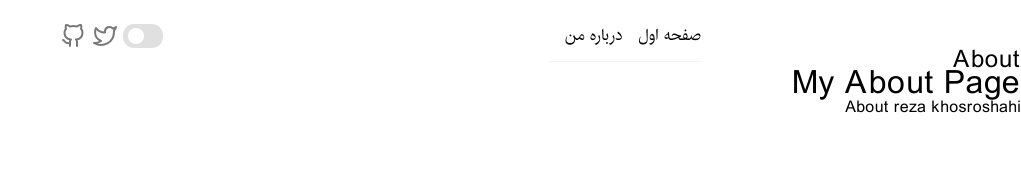
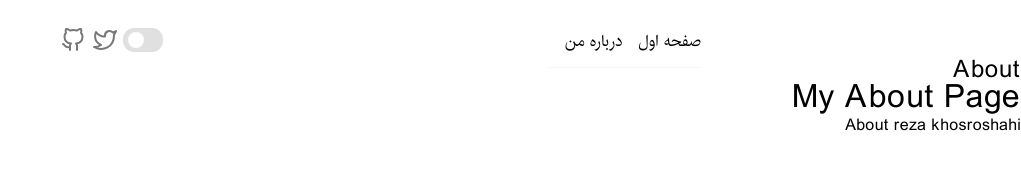
Before and after one commit to PedramMarandi/blog, a Gatsby site: page /about in a window 1280 px wide. Shown: the whole page, without its empty margins (259-1280 px from the left). Built offline with nearby package versions, Linux system fonts and the light colour scheme; Gatsby itself is replaced by a stand-in of ours.

Commit message:
use different lineHeight in medium size

```diff
--- a/src/style/globalStyle.js
+++ b/src/style/globalStyle.js
@@ -5,6 +5,11 @@ import { largeUp, mediumUp } from "./breakpoints"
 export const GlobalStyle = createGlobalStyle`
   :root {
     --base-line: 1.5rem;
+  }
+  @media ${mediumUp} {
+    :root {
+      --base-line: 1.75rem;
+    }
   }
   * {
     box-sizing: border-box;
@@ -16,7 +21,7 @@ export const GlobalStyle = createGlobalStyle`
     src: url(${fonts.IRANBoldEOT}?#iefix) format('eot'),  /* IE6–8 */
   url(${fonts.IRANBoldWOFF2}) format('woff2'),  /* Chrome36+, Opera24+*/
   url(${
-  fonts.IRANBoldWOFF
+    fonts.IRANBoldWOFF
   }) format('woff'),  /* FF3.6+, IE9, Chrome6+, Saf5.1+*/
  url(${fonts.IRANBoldTTF}) format('ttf');
     font-weight: 600;
```
